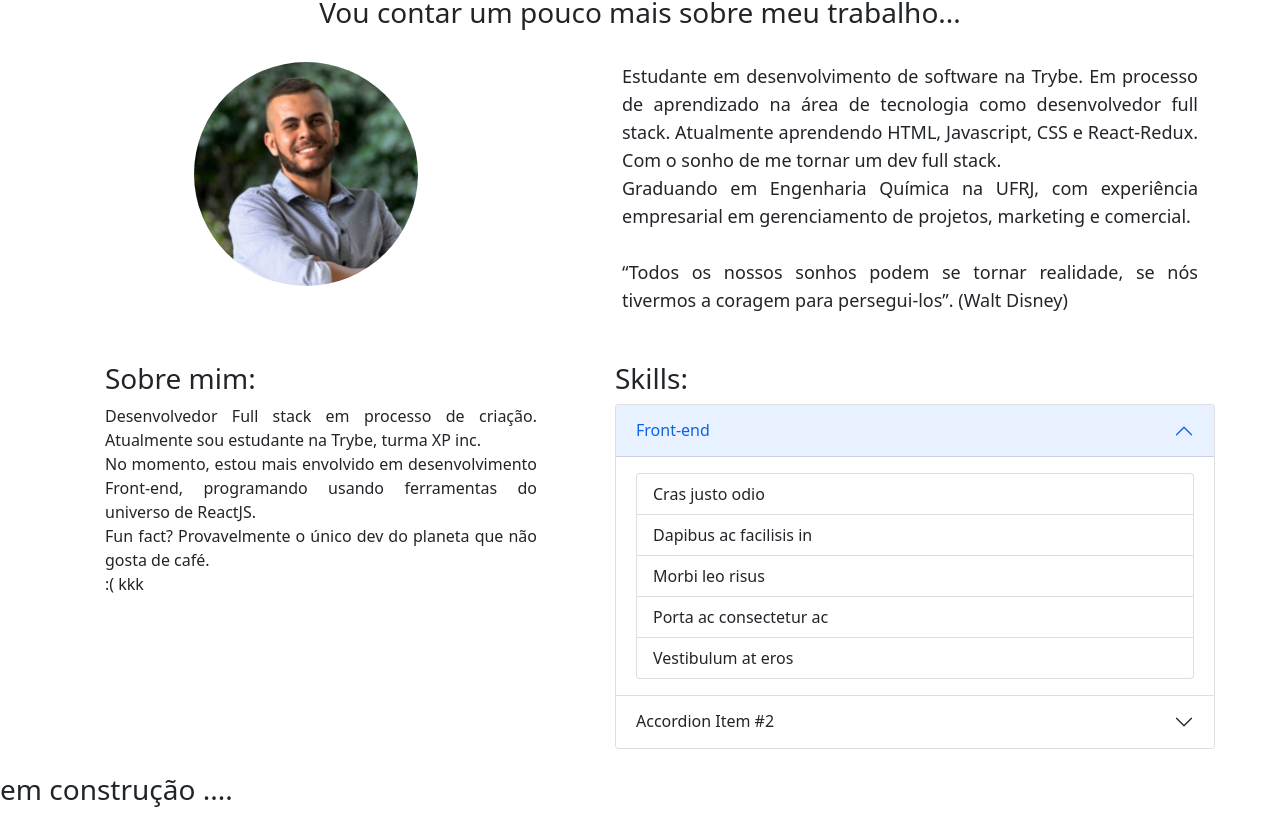
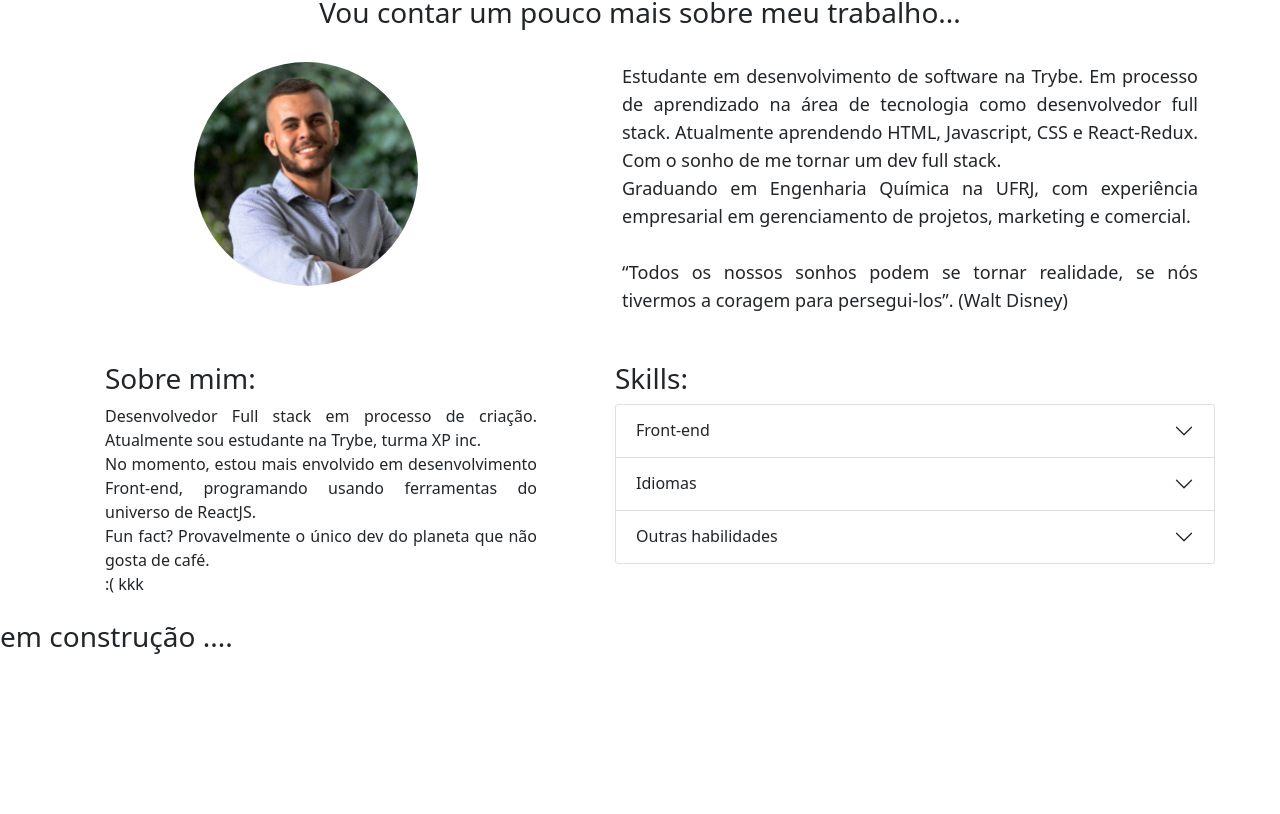
Before and after one commit to leonardo-terra/personal-portfolio, a React (Create React App) app: page / in a window 1280 px wide. Shown: the part 882-1696 px from the top of the page. After the commit the page ends 1543 px from the top, so only its background shows below. Built offline with nearby package versions, Linux system fonts and the light colour scheme.

Commit message:
dev: skills description

```diff
--- a/src/pages/Skills.jsx
+++ b/src/pages/Skills.jsx
@@ -18,28 +18,36 @@ export default function Skills() {
       <article className='max-w-xl pl-4 text-justify text-md'>
         <h3>Skills:</h3>
         <Accordion defaultActiveKey='0' className='w-[600px]'>
-          <Accordion.Item eventKey='0'>
+          <Accordion.Item eventKey='1'>
             <Accordion.Header>Front-end</Accordion.Header>
             <Accordion.Body>
               <ListGroup>
-                <ListGroup.Item>Cras justo odio</ListGroup.Item>
-                <ListGroup.Item>Dapibus ac facilisis in</ListGroup.Item>
-                <ListGroup.Item>Morbi leo risus</ListGroup.Item>
-                <ListGroup.Item>Porta ac consectetur ac</ListGroup.Item>
-                <ListGroup.Item>Vestibulum at eros</ListGroup.Item>
+                <ListGroup.Item>HTML5</ListGroup.Item>
+                <ListGroup.Item>CSS3</ListGroup.Item>
+                <ListGroup.Item>Javascript</ListGroup.Item>
+                <ListGroup.Item>React</ListGroup.Item>
+                <ListGroup.Item>Redux</ListGroup.Item>
+                <ListGroup.Item>Single Page Applications (SPA)</ListGroup.Item>
+                <ListGroup.Item>Bootstrap</ListGroup.Item>
+                <ListGroup.Item>Tailwind</ListGroup.Item>
+                <ListGroup.Item>Jest</ListGroup.Item>
               </ListGroup>
             </Accordion.Body>
           </Accordion.Item>
-          <Accordion.Item eventKey='1'>
-            <Accordion.Header>Accordion Item #2</Accordion.Header>
+          <Accordion.Item eventKey='2'>
+            <Accordion.Header>Idiomas</Accordion.Header>
             <Accordion.Body>
-              Lorem ipsum dolor sit amet, consectetur adipiscing elit, sed do
-              eiusmod tempor incididunt ut labore et dolore magna aliqua. Ut
-              enim ad minim veniam, quis nostrud exercitation ullamco laboris
-              nisi ut aliquip ex ea commodo consequat. Duis aute irure dolor in
-              reprehenderit in voluptate velit esse cillum dolore eu fugiat
-              nulla pariatur. Excepteur sint occaecat cupidatat non proident,
-              sunt in culpa qui officia deserunt mollit anim id est laborum.
+              <ListGroup.Item>Português Nativo</ListGroup.Item>
+              <ListGroup.Item>Inglês Fluente</ListGroup.Item>
+            </Accordion.Body>
+          </Accordion.Item>
+          <Accordion.Item eventKey='3'>
+            <Accordion.Header>Outras habilidades</Accordion.Header>
+            <Accordion.Body>
+              <ListGroup.Item>
+                Desenvolvimento Agile: SCRUM e Kanban
+              </ListGroup.Item>
+              <ListGroup.Item>Docker</ListGroup.Item>
             </Accordion.Body>
           </Accordion.Item>
         </Accordion>
```
